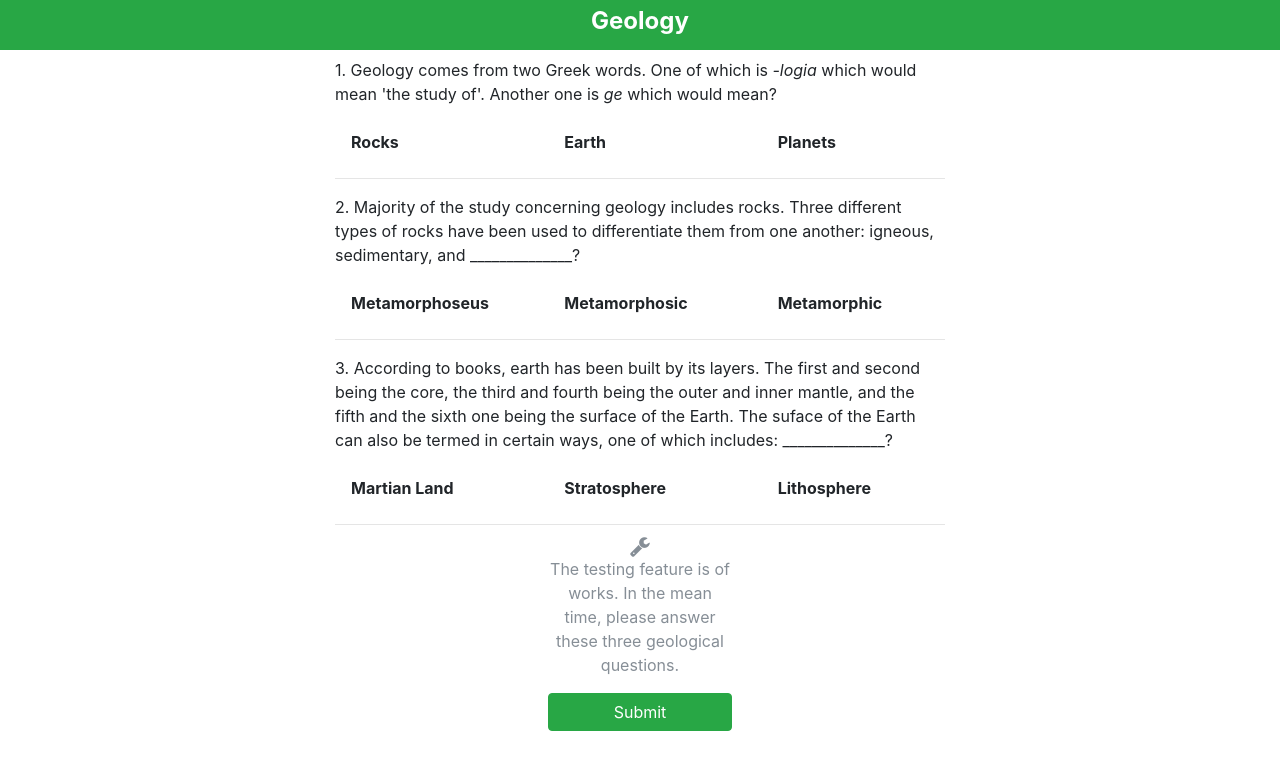
After one commit to jerrypunzalan24/learnity, a PHP site: page /test.php in a window 1280 px wide. The commit adds this page. Shown: the top 770 px of the page. Run offline with PHP 8.4, Linux system fonts and the light colour scheme.

Commit message:
Clive
Improved designs

```diff
--- /dev/null
+++ b/test.php
@@ -0,0 +1,107 @@
+<!DOCTYPE html>
+<html lang="en">
+<head>
+  <meta charset="UTF-8">
+  <link rel="stylesheet" href="css/font-awesome/css/font-awesome.min.css" />
+  <link rel="stylesheet" href="css/bootstrap/dist/css/bootstrap.min.css" />
+  <link rel="stylesheet" href="css/bootstrap/dist/css/bootstrap-grid.min.css" />
+  <link rel="stylesheet" href="css/bootstrap/dist/css/bootstrap-reboot.min.css" />
+  <link rel="stylesheet" href="css/style.css" />
+  <title>Document</title>
+</head>
+<body>
+  <div class="container-fluid px-0">
+    <div class="p-2 text-white text-center bg-success">
+      <h4><strong>Geology</strong></h4>
+    </div>
+    <div class="row mx-0">
+      <div class="col-md-3"></div>
+      <div class="col-md-6" id="expertise-select">
+        <div class="question py-2">
+          <div class="question-header">
+            1. Geology comes from two Greek words. One of which is <em>-logia</em> which would mean 'the study of'. Another one is <em>ge</em> which would mean?
+          </div>
+          <div class="row question-body">
+            <div class="col-md-4">
+              <div class="expertise mt-3 py-2 px-3">
+                <strong>Rocks</strong>
+              </div>
+            </div>
+            <div class="col-md-4">
+              <div class="expertise mt-3 py-2 px-3">
+                <strong>Earth</strong>
+              </div>
+            </div>
+            <div class="col-md-4">
+              <div class="expertise mt-3 py-2 px-3">
+                <strong>Planets</strong>
+              </div>
+            </div>
+          </div>
+          <hr class="mb-0 pb-0">
+        </div>
+        <div class="question py-2">
+          <div class="question-header">
+            2. Majority of the study concerning geology includes rocks. Three different types of rocks have been used to differentiate them from one another: igneous, sedimentary, and ______________?
+          </div>
+          <div class="row question-body">
+            <div class="col-md-4">
+              <div class="expertise mt-3 py-2 px-3">
+                <strong>Metamorphoseus</strong>
+              </div>
+            </div>
+            <div class="col-md-4">
+              <div class="expertise mt-3 py-2 px-3">
+                <strong>Metamorphosic</strong>
+              </div>
+            </div>
+            <div class="col-md-4">
+              <div class="expertise mt-3 py-2 px-3">
+                <strong>Metamorphic</strong>
+              </div>
+            </div>
+          </div>
+          <hr class="mb-0 pb-0">
+        </div>
+        <div class="question py-2">
+          <div class="question-header">
+            3. According to books, earth has been built by its layers. The first and second being the core, the third and fourth being the outer and inner mantle, and the fifth and the sixth one being the surface of the Earth. The suface of the Earth can also be termed in certain ways, one of which includes: ______________?
+          </div>
+          <div class="row question-body">
+            <div class="col-md-4">
+              <div class="expertise mt-3 py-2 px-3">
+                <strong>Martian Land</strong>
+              </div>
+            </div>
+            <div class="col-md-4">
+              <div class="expertise mt-3 py-2 px-3">
+                <strong>Stratosphere</strong>
+              </div>
+            </div>
+            <div class="col-md-4">
+              <div class="expertise mt-3 py-2 px-3">
+                <strong>Lithosphere</strong>
+              </div>
+            </div>
+          </div>
+          <hr class="mb-0 pb-0">
+        </div>
+
+        <div class="row mb-3">
+          <div class="col-md-12 text-center text-muted"><i class="fa fa-lg fa-wrench"></i></div>
+          <div class="col-md-4"></div>
+          <div class="col-md-4 text-center text-muted">
+            The testing feature is of works. In the mean time, please answer these three geological questions.
+          </div>
+        </div>
+        <div class="row">
+          <div class="col-md-4"></div>
+          <div class="col-md-4">
+            <a href="#" class="btn btn-success btn-block">Submit</a>
+          </div>
+        </div>
+      </div>
+    </div>
+  </div>
+</body>
+</html>
```
Also changed, not shown: chat.js (added, +30 -0 lines), expertise.php (added, +64 -0 lines), login.php (+4 -3 lines), package.json (added, +12 -0 lines), register.php (+4 -8 lines), authenticate.php (line endings or trailing spaces), connect-db.php (line endings or trailing spaces), package-lock.json (added), register-user.php (line endings or trailing spaces), validate-email.php (line endings or trailing spaces), validate-username.php (line endings or trailing spaces), verify-email.php (line endings or trailing spaces), 1 other file.
